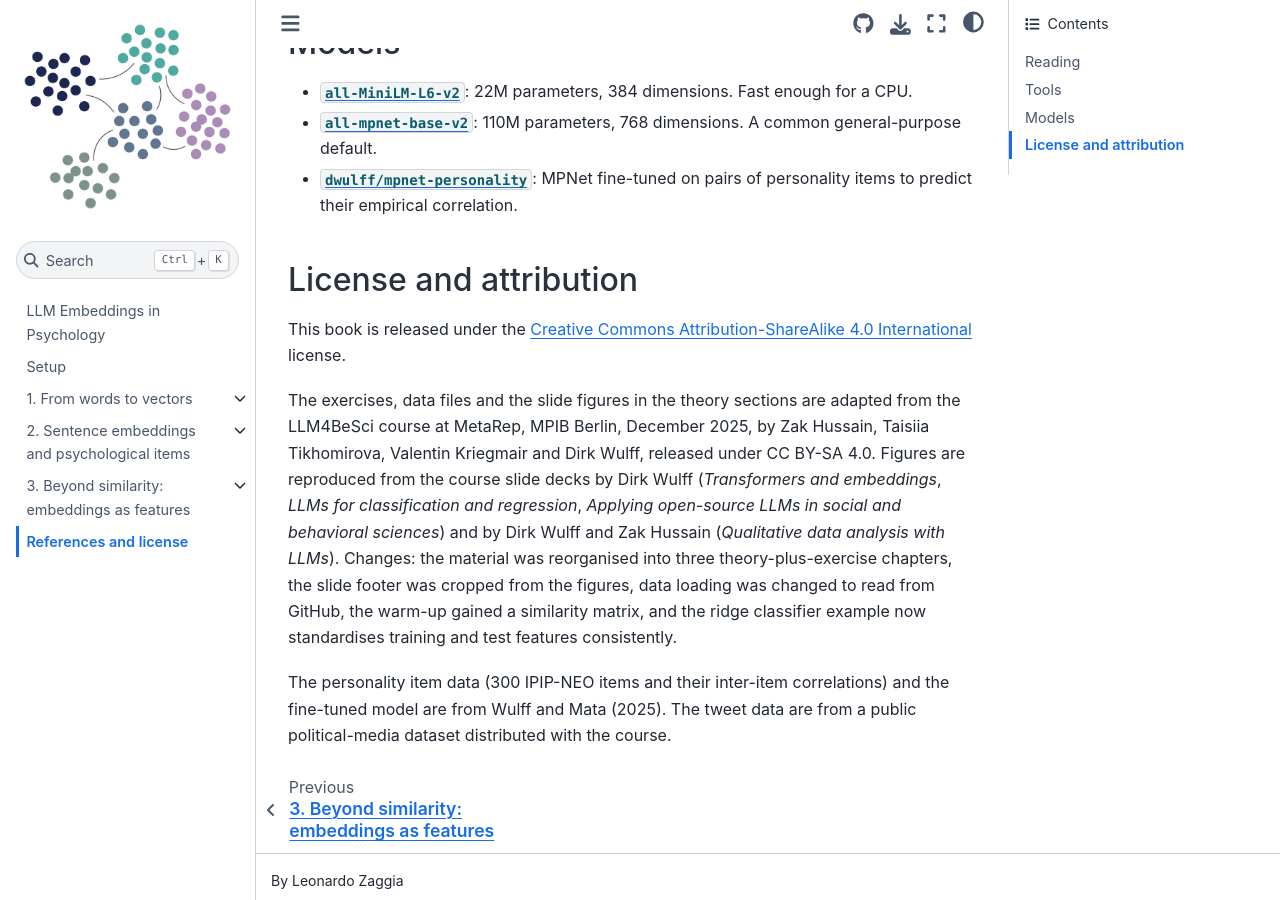
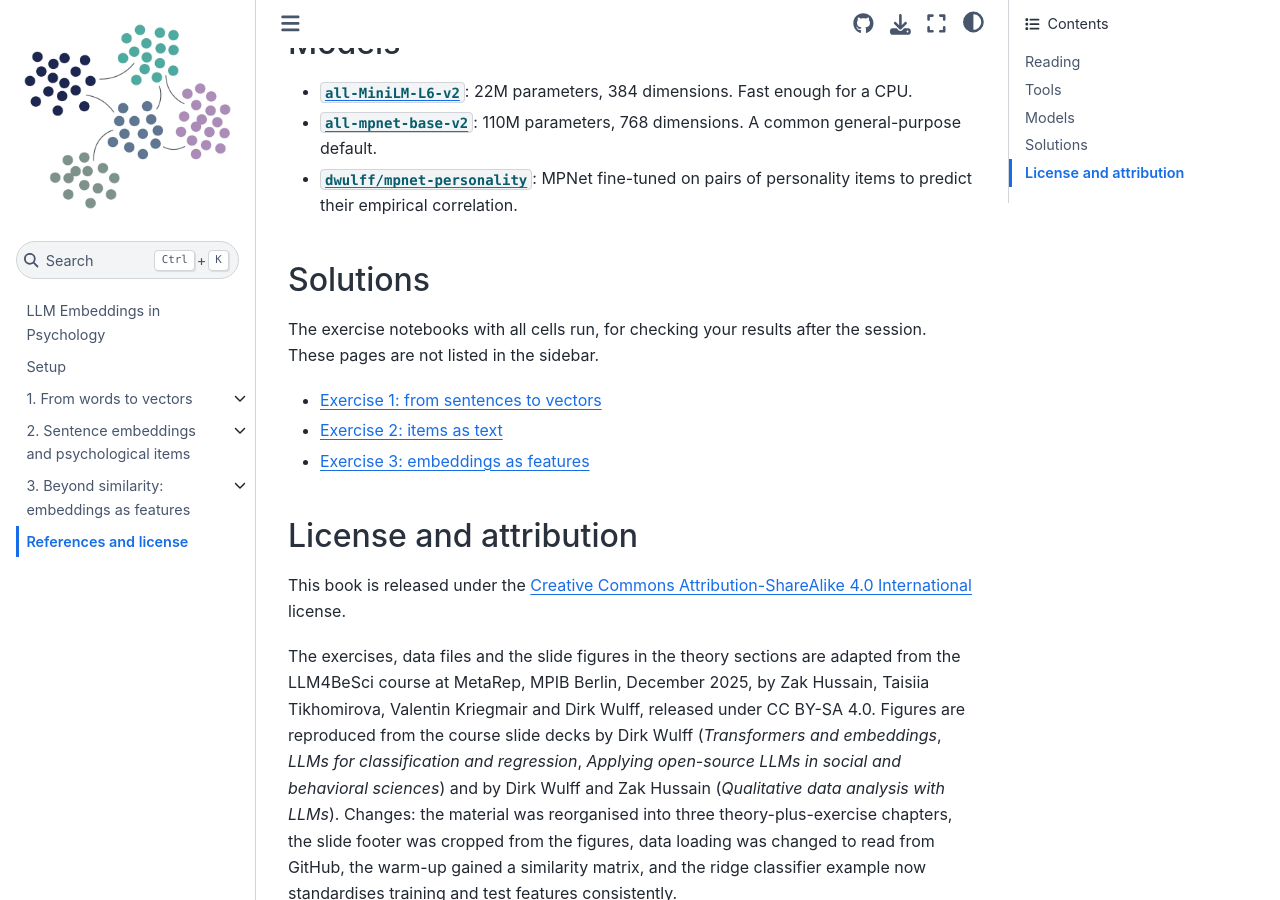
Before and after one commit to leonardozaggia/PONS_material, a Jupyter Book: the page built from references.md, in a window 1280 px wide and 900 px high, scrolled down 862 px. Built offline with Jupyter Book 1.0.4 settings and Sphinx 7.4.7 and the Sphinx Book theme 1.1.4, drawn with Linux system fonts in a browser that asks for light colours; pages that are not in the unit, such as notebooks, are missing from menus.

Commit message:
added solutions

```diff
--- a/_config.yml
+++ b/_config.yml
@@ -34,3 +34,5 @@ sphinx:
     myst_heading_anchors: 3
     # Hide progress-bar chatter (stderr) from the rendered pages; it stays in the notebook for Colab users.
     nb_output_stderr: remove
+    # Solutions are exported to static HTML before the build and copied into the site unlisted (see README)
+    html_extra_path: ["_solutions_html"]
--- a/references.md
+++ b/references.md
@@ -21,6 +21,14 @@
 - [`all-mpnet-base-v2`](https://huggingface.co/sentence-transformers/all-mpnet-base-v2): 110M parameters, 768 dimensions. A common general-purpose default.
 - [`dwulff/mpnet-personality`](https://huggingface.co/dwulff/mpnet-personality): MPNet fine-tuned on pairs of personality items to predict their empirical correlation.
 
+## Solutions
+
+The exercise notebooks with all cells run, for checking your results after the session. These pages are not listed in the sidebar.
+
+- [Exercise 1: from sentences to vectors](https://leonardozaggia.github.io/PONS_material/solutions/01_warmup.html)
+- [Exercise 2: items as text](https://leonardozaggia.github.io/PONS_material/solutions/02_items.html)
+- [Exercise 3: embeddings as features](https://leonardozaggia.github.io/PONS_material/solutions/03_features.html)
+
 ## License and attribution
 
 This book is released under the [Creative Commons Attribution-ShareAlike 4.0 International](https://creativecommons.org/licenses/by-sa/4.0/) license.
```
Also changed, not shown: README.md (+3 -2 lines), 6 other files.
